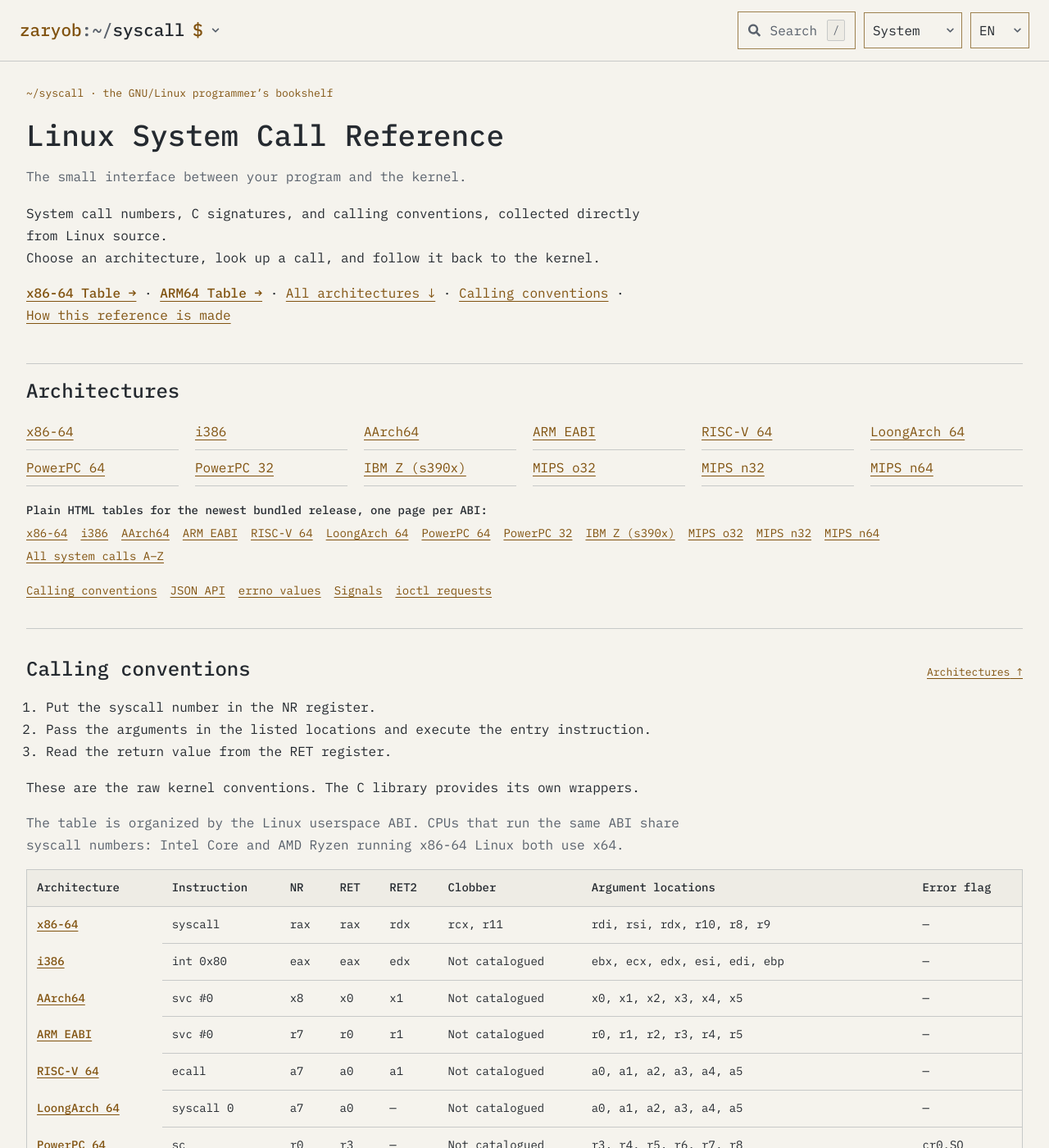
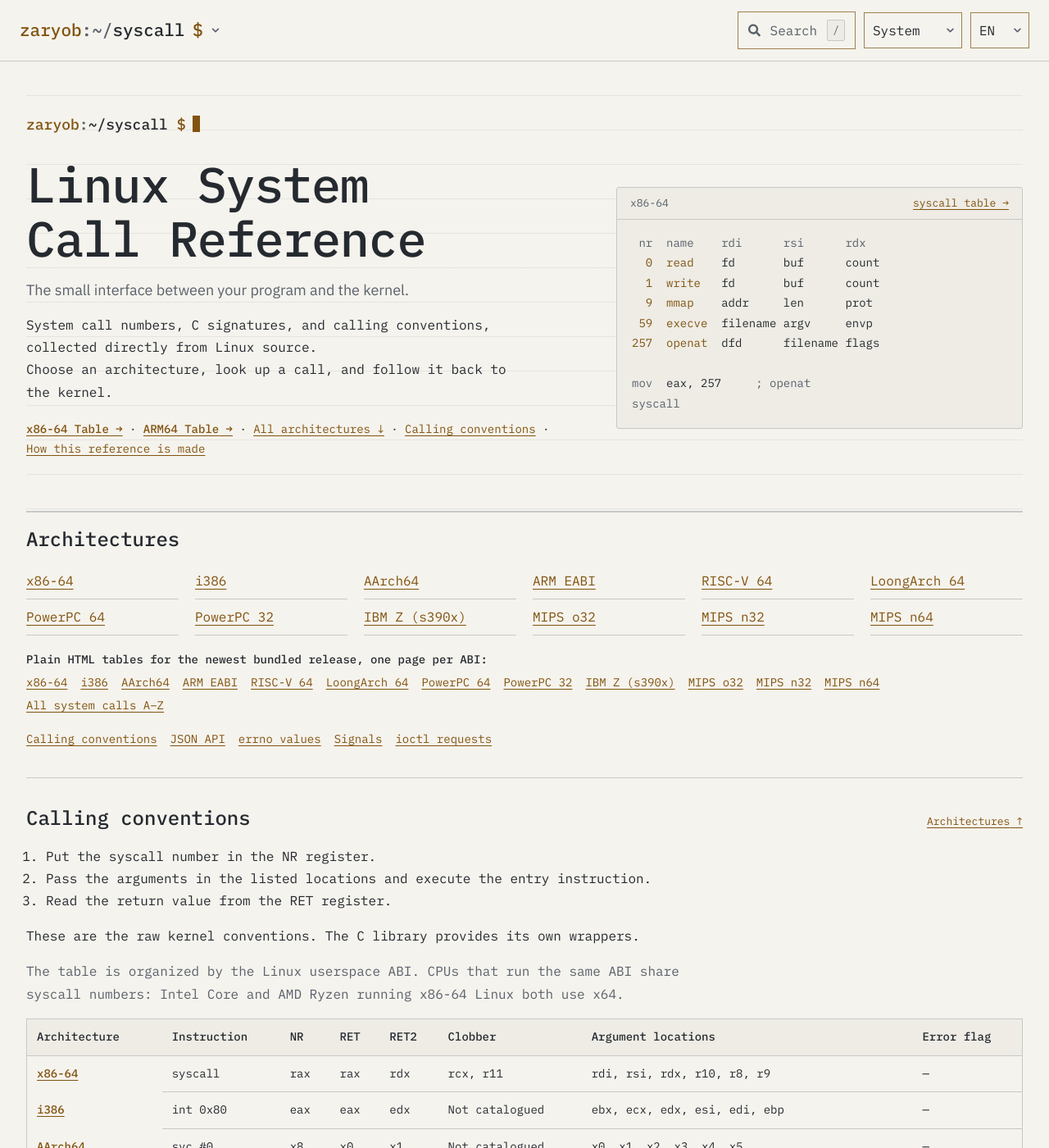
Before and after one commit to Zaryob/syscall, a Jekyll site: the page built from public/index.html, in a window 1280 px wide and 1400 px high. Shown: the whole window at 82% size. Built offline with Jekyll 4.4.1, drawn with Linux system fonts in a browser that asks for light colours.

Commit message:
Lay out the landing introduction as the console hero with a linked x86-64 panel

```diff
--- a/public/assets/console/syscall.css
+++ b/public/assets/console/syscall.css
@@ -389,3 +389,9 @@
 }
 /* Symbol names (EOWNERDEAD, SIGHUP) stay on one line; the table scrolls instead. */
 .console-syscall .abi-table tbody th > code { white-space: nowrap; overflow-wrap: normal; }
+/* Landing hero (shared console-hero component) */
+.console-syscall .console-hero__more { margin: 14px 0 0; max-width: 62ch; font-size: var(--text-base); }
+.console-syscall .console-hero .index-line { margin: 20px 0 0; font-size: var(--text-sm); }
+.console-syscall .console-hero__panel-head a { color: var(--accent); }
+.console-syscall .console-hero__inner { padding-inline: 0; }
+.console-syscall .console-hero .console-hero__lead { margin: 16px 0 0; }
--- a/public/assets/console/theme.css
+++ b/public/assets/console/theme.css
@@ -152,6 +152,34 @@ body.console-site, body.pin-atlas-site { margin: 0; background: var(--paper); co
 .console-sr-only { position: absolute; width: 1px; height: 1px; margin: -1px; padding: 0; overflow: hidden; clip: rect(0,0,0,0); white-space: nowrap; border: 0; }
 .console-site .skip-link { position: fixed; top: -100px; left: 16px; z-index: 50; background: var(--surface); color: var(--ink); padding: 8px 14px; transform: none; }
 .console-site .skip-link:focus { top: 10px; }
+/* Landing hero shared by the five sites: prompt line, title and lead on the left, a small terminal panel on the right. */
+.console-hero { --hero-green: #37643b; --hero-red: #a02d35; --hero-blue: #2f5f8f; border-bottom: 1px solid var(--line); }
+:root[data-theme="dark"] .console-hero { --hero-green: #a7ca9b; --hero-red: #f2a0a3; --hero-blue: #9cc0e4; }
+@media (prefers-color-scheme: dark) { :root:not([data-theme]) .console-hero { --hero-green: #a7ca9b; --hero-red: #f2a0a3; --hero-blue: #9cc0e4; } }
+.console-hero { background: repeating-linear-gradient(to bottom, transparent 0 41px, color-mix(in srgb, var(--line) 35%, transparent) 41px 42px), var(--paper); }
+.console-hero__inner { max-width: var(--shell-width); margin: 0 auto; padding: clamp(28px, 5vw, 64px) var(--gutter); display: grid; grid-template-columns: minmax(0, 1fr) minmax(0, 31rem); gap: 28px 56px; align-items: center; }
+.console-hero__prompt { grid-column: 1 / -1; margin: 0; font: 500 var(--text-h4)/1.4 var(--font-mono); color: var(--ink); overflow-wrap: anywhere; }
+.console-hero__prompt b { color: var(--accent); font-weight: 500; }
+.console-hero__prompt i { color: var(--muted); font-style: normal; }
+.console-hero__cursor { display: inline-block; width: .55em; height: 1.1em; margin-left: .45em; vertical-align: -.18em; background: var(--accent); animation: console-hero-blink 1.1s steps(1) infinite; }
+@keyframes console-hero-blink { 50% { opacity: 0; } }
+@media (prefers-reduced-motion: reduce) { .console-hero__cursor { animation: none; } }
+.console-hero__copy { min-width: 0; }
+.console-site .console-hero__title, .pin-atlas-site .console-hero__title, .console-hero__title { margin: 0; font: 500 clamp(2.1rem, 1.4rem + 3vw, 3.75rem)/1.1 var(--font-mono); letter-spacing: -.02em; color: var(--ink); text-wrap: balance; overflow-wrap: anywhere; }
+.console-hero__lead { margin: 18px 0 0; max-width: 36rem; font: 400 var(--text-prose)/1.6 var(--font-prose); color: var(--muted); }
+.console-hero__actions { display: flex; flex-wrap: wrap; gap: 12px; margin-top: 28px; }
+.console-hero__panel { margin: 0; min-width: 0; border: 1px solid var(--line); border-radius: 3px; background: var(--surface); overflow: hidden; }
+.console-hero__panel-head { display: flex; justify-content: space-between; gap: 12px; padding: 9px 16px; border-bottom: 1px solid var(--line); color: var(--muted); font: 400 var(--text-xs)/1.5 var(--font-mono); }
+.console-hero__screen { margin: 0; padding: 16px 18px 18px; overflow-x: auto; white-space: pre; color: var(--ink); font: 400 var(--text-sm)/1.75 var(--font-mono); }
+.console-hero__screen a { color: var(--accent); text-decoration: none; }
+.console-hero__screen a:hover { text-decoration: underline; }
+.console-hero__screen :is(.h-dir, .h-num) { color: var(--accent); }
+.console-hero__screen .h-dim { color: var(--muted); }
+.console-hero__screen .h-ok { color: var(--hero-green); }
+.console-hero__screen .h-hot { color: var(--hero-red); }
+.console-hero__screen .h-bus { color: var(--hero-blue); }
+@media (max-width: 960px) { .console-hero__inner { grid-template-columns: minmax(0, 1fr); } }
+@media print { .console-hero__panel, .console-hero__cursor { display: none; } }
 .console-suite { border-top: 1px solid var(--line); margin-top: 48px; font-size: var(--text-sm); }
 .console-suite + .console-footer, .console-suite + footer { margin-top: 0; }
 .console-suite__inner { max-width: var(--shell-width); margin: 0 auto; padding: 24px var(--gutter) 20px; display: grid; grid-template-columns: 1fr auto; gap: 12px 36px; align-items: end; }
--- a/public/index.html
+++ b/public/index.html
@@ -8,12 +8,28 @@ title: Linux System Call Reference
 {% assign latest_table = '/data/' | append: latest_path | append: '/x64.json' %}
 {% assign latest_sources = '/data/' | append: latest_path | append: '/sources.json' %}
   <div id="library">
-    <section class="introduction" aria-labelledby="title">
-      <p class="eyebrow"><span data-i18n="~/syscall · the GNU/Linux programmer’s bookshelf">~/syscall · the GNU/Linux programmer’s bookshelf</span></p>
-      <h1 id="title"><span data-i18n="Linux System Call Reference">Linux System Call Reference</span></h1>
-      <p class="lede"><span data-i18n="The small interface between your program and the kernel.">The small interface between your program and the kernel.</span></p>
-      <p><span data-i18n="System call numbers, C signatures, and calling conventions, collected directly from Linux source.">System call numbers, C signatures, and calling conventions, collected directly from Linux source.</span><br class="wide-only"> <span data-i18n="Choose an architecture, look up a call, and follow it back to the kernel.">Choose an architecture, look up a call, and follow it back to the kernel.</span></p>
-      <p class="index-line"><a href="?arch=x64#reference"><strong><span data-i18n="x86-64 Table →">x86-64 Table →</span></strong></a><span aria-hidden="true"> · </span><a href="?arch=arm64#reference"><strong><span data-i18n="ARM64 Table →">ARM64 Table →</span></strong></a><span aria-hidden="true"> · </span><a href="#architectures"><span data-i18n="All architectures ↓">All architectures ↓</span></a><span aria-hidden="true"> · </span><a href="#conventions"><span data-i18n="Calling conventions">Calling conventions</span></a><span aria-hidden="true"> · </span><a href="#sources"><span data-i18n="How this reference is made">How this reference is made</span></a></p>
+    <section class="console-hero console-hero--syscall" aria-labelledby="title">
+      <div class="console-hero__inner">
+        <p class="console-hero__prompt" aria-hidden="true"><b>zaryob</b><i>:</i>~/syscall <b>$</b><span class="console-hero__cursor"></span></p>
+        <div class="console-hero__copy">
+          <h1 id="title" class="console-hero__title"><span data-i18n="Linux System Call Reference">Linux System Call Reference</span></h1>
+          <p class="console-hero__lead"><span data-i18n="The small interface between your program and the kernel.">The small interface between your program and the kernel.</span></p>
+          <p class="console-hero__more"><span data-i18n="System call numbers, C signatures, and calling conventions, collected directly from Linux source.">System call numbers, C signatures, and calling conventions, collected directly from Linux source.</span><br class="wide-only"> <span data-i18n="Choose an architecture, look up a call, and follow it back to the kernel.">Choose an architecture, look up a call, and follow it back to the kernel.</span></p>
+          <p class="index-line"><a href="?arch=x64#reference"><strong><span data-i18n="x86-64 Table →">x86-64 Table →</span></strong></a><span aria-hidden="true"> · </span><a href="?arch=arm64#reference"><strong><span data-i18n="ARM64 Table →">ARM64 Table →</span></strong></a><span aria-hidden="true"> · </span><a href="#architectures"><span data-i18n="All architectures ↓">All architectures ↓</span></a><span aria-hidden="true"> · </span><a href="#conventions"><span data-i18n="Calling conventions">Calling conventions</span></a><span aria-hidden="true"> · </span><a href="#sources"><span data-i18n="How this reference is made">How this reference is made</span></a></p>
+        </div>
+        <figure class="console-hero__panel">
+          <figcaption class="console-hero__panel-head"><span>x86-64</span><a href="{{ '/arch/x64/' | relative_url }}">syscall table →</a></figcaption>
+<div class="console-hero__screen"><span class="h-dim"> nr  name    rdi      rsi      rdx</span>
+<span class="h-num">  0</span>  <a href="{{ '/call/read/' | relative_url }}">read</a>    fd       buf      count
+<span class="h-num">  1</span>  <a href="{{ '/call/write/' | relative_url }}">write</a>   fd       buf      count
+<span class="h-num">  9</span>  <a href="{{ '/call/mmap/' | relative_url }}">mmap</a>    addr     len      prot
+<span class="h-num"> 59</span>  <a href="{{ '/call/execve/' | relative_url }}">execve</a>  filename argv     envp
+<span class="h-num">257</span>  <a href="{{ '/call/openat/' | relative_url }}">openat</a>  dfd      filename flags
+
+<span class="h-dim">mov</span>  eax, 257     <span class="h-dim">; openat</span>
+<span class="h-dim">syscall</span></div>
+        </figure>
+      </div>
     </section>
 
     <section id="architectures" tabindex="-1" aria-labelledby="architectures-title">
```
Also changed, not shown: public/assets/syscall-social.png.
